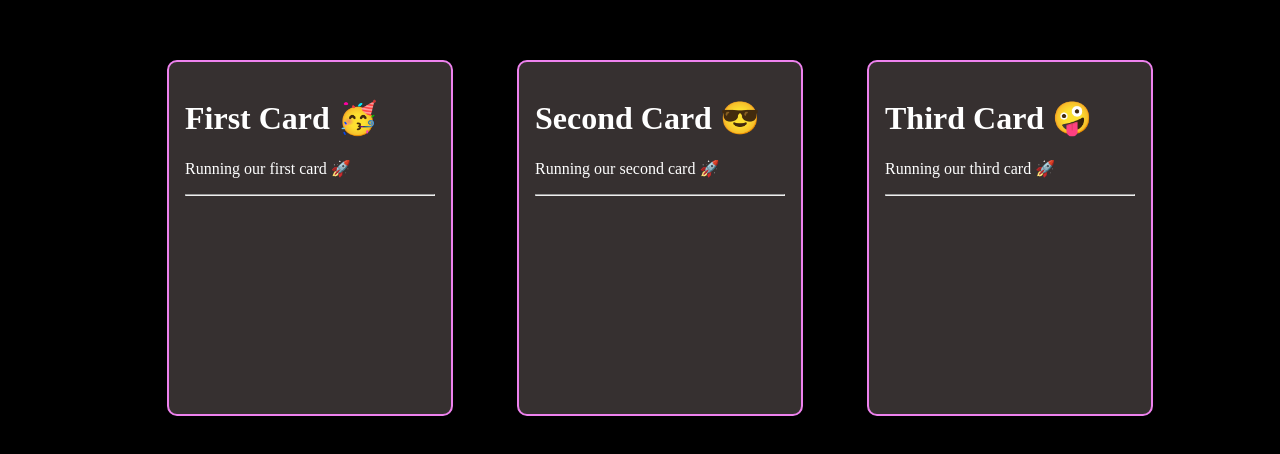
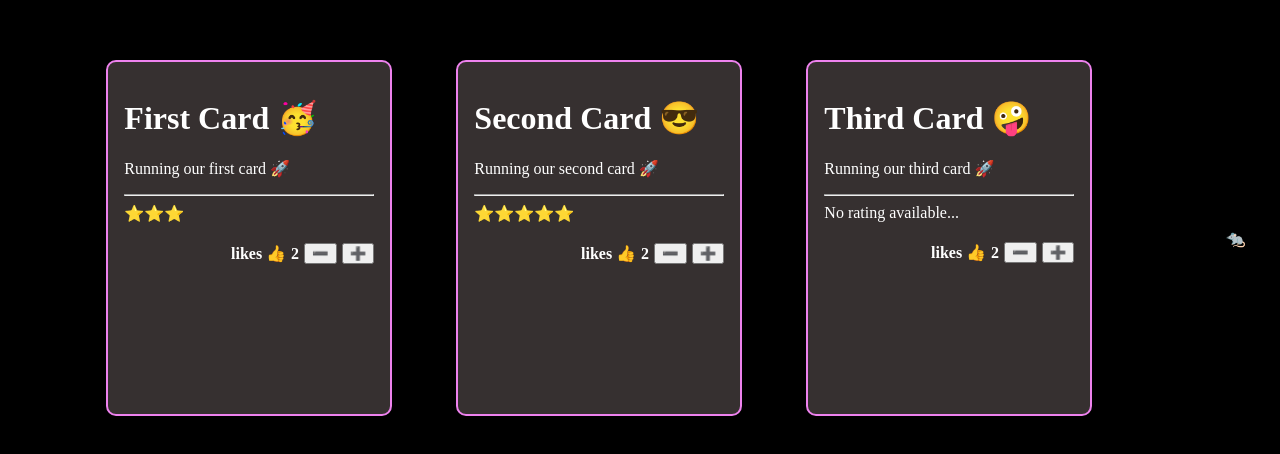
Before and after one commit to cardo88/angular-essentials, an Angular app in the folder angular-essentials/: page / in a window 1280 px wide. Shown: the part 182-636 px from the top of the page. Built offline with nearby package versions, Linux system fonts and the light colour scheme.

Commit message:
adding more components

```diff
--- a/angular-essentials/src/app/app.component.html
+++ b/angular-essentials/src/app/app.component.html
@@ -1,23 +1,28 @@
 <style>
-/* we can setup style here too.. */
+  /* we can setup style here too.. */
 </style>
 
 <app-container>
-  <app-card>
+  <app-card [showRating]="true" [rating]="3">
     <h1>First Card 🥳</h1>
     <p>Running our first card 🚀</p>
     <hr>
   </app-card>
-  <app-card>
+  <app-card [showRating]="true" [rating]="5">
     <h1>Second Card 😎</h1>
     <p>Running our second card 🚀</p>
     <hr>
   </app-card>
-  <app-card>
+  <app-card [showRating]="false" [rating]="3">
     <h1>Third Card 🤪</h1>
     <p>Running our third card 🚀</p>
     <hr>
   </app-card>
+  <div [ngSwitch]="condition">
+    <div *ngSwitchCase="'rat'">First Condition 🐀</div>
+    <div *ngSwitchCase="'lion'">Second Condition 🦁</div>
+    <div *ngSwitchDefault>Default 🦆</div>
+  </div>
 </app-container>
 
 
--- a/angular-essentials/src/app/app.component.ts
+++ b/angular-essentials/src/app/app.component.ts
@@ -7,4 +7,5 @@ import { Component } from '@angular/core';
 })
 export class AppComponent {
   title = 'angular-essentials';
+  condition = 'rat'
 }
--- a/angular-essentials/src/app/app.module.ts
+++ b/angular-essentials/src/app/app.module.ts
@@ -6,12 +6,14 @@ import { AppComponent } from './app.component';
 import { CardComponent } from './components/card/card.component'
 import { ContainerComponent } from './components/container/container.component';
 import { LogService } from './services/log.service';
+import { CounterComponent } from './components/counter/counter.component';
 
 @NgModule({
   declarations: [
     AppComponent,
     ContainerComponent,
     CardComponent,
+    CounterComponent,
   ],
   imports: [
     BrowserModule,
--- a/angular-essentials/src/app/components/card/card.component.html
+++ b/angular-essentials/src/app/components/card/card.component.html
@@ -8,5 +8,11 @@
   margin:2rem;
   padding: 1rem;
   ">
-  <ng-content/>
+
+  <ng-content />
+  <div *ngIf="showRating">
+    <span *ngFor="let item of [].constructor(rating); let i = index">⭐️</span>
+  </div>
+  <div *ngIf="!showRating">No rating available... </div>
+  <app-counter [text]="'likes 👍'" [count]="2" />
 </div>
--- a/angular-essentials/src/app/components/card/card.component.ts
+++ b/angular-essentials/src/app/components/card/card.component.ts
@@ -1,4 +1,4 @@
-import { Component } from '@angular/core';
+import { Component, Input, Output, inject } from '@angular/core';
 
 @Component({
   selector: 'app-card',
@@ -6,5 +6,6 @@ import { Component } from '@angular/core';
   styleUrls: ['./card.component.css']
 })
 export class CardComponent {
-
+  @Input() showRating: boolean = false;
+  @Input() rating: number = 0;
 }
--- /dev/null
+++ b/angular-essentials/src/app/components/counter/counter.component.css
@@ -0,0 +1,7 @@
+.counter {
+  display: flex;
+  align-content: end;
+  align-items: center;
+  justify-content: right;
+  gap: 5px;
+}
--- /dev/null
+++ b/angular-essentials/src/app/components/counter/counter.component.html
@@ -0,0 +1,6 @@
+<div class="counter">
+  <h4>{{ this.text }}</h4>
+  <h4>{{ this.count }}</h4>
+  <button (click)="subtract()">➖</button>
+  <button (click)="add()">➕</button>
+</div>
--- /dev/null
+++ b/angular-essentials/src/app/components/counter/counter.component.ts
@@ -0,0 +1,20 @@
+import { Component, Input } from '@angular/core';
+
+@Component({
+  selector: 'app-counter',
+  templateUrl: './counter.component.html',
+  styleUrls: ['./counter.component.css']
+})
+export class CounterComponent {
+  @Input() text: string = "votes";
+  @Input() count: number = 0;
+
+  add(): void {
+    this.count++
+  }
+
+  subtract(): void {
+    this.count--
+  }
+
+}
```
Also changed, not shown: 1 other file (tests, documents, lock files or other folders).
